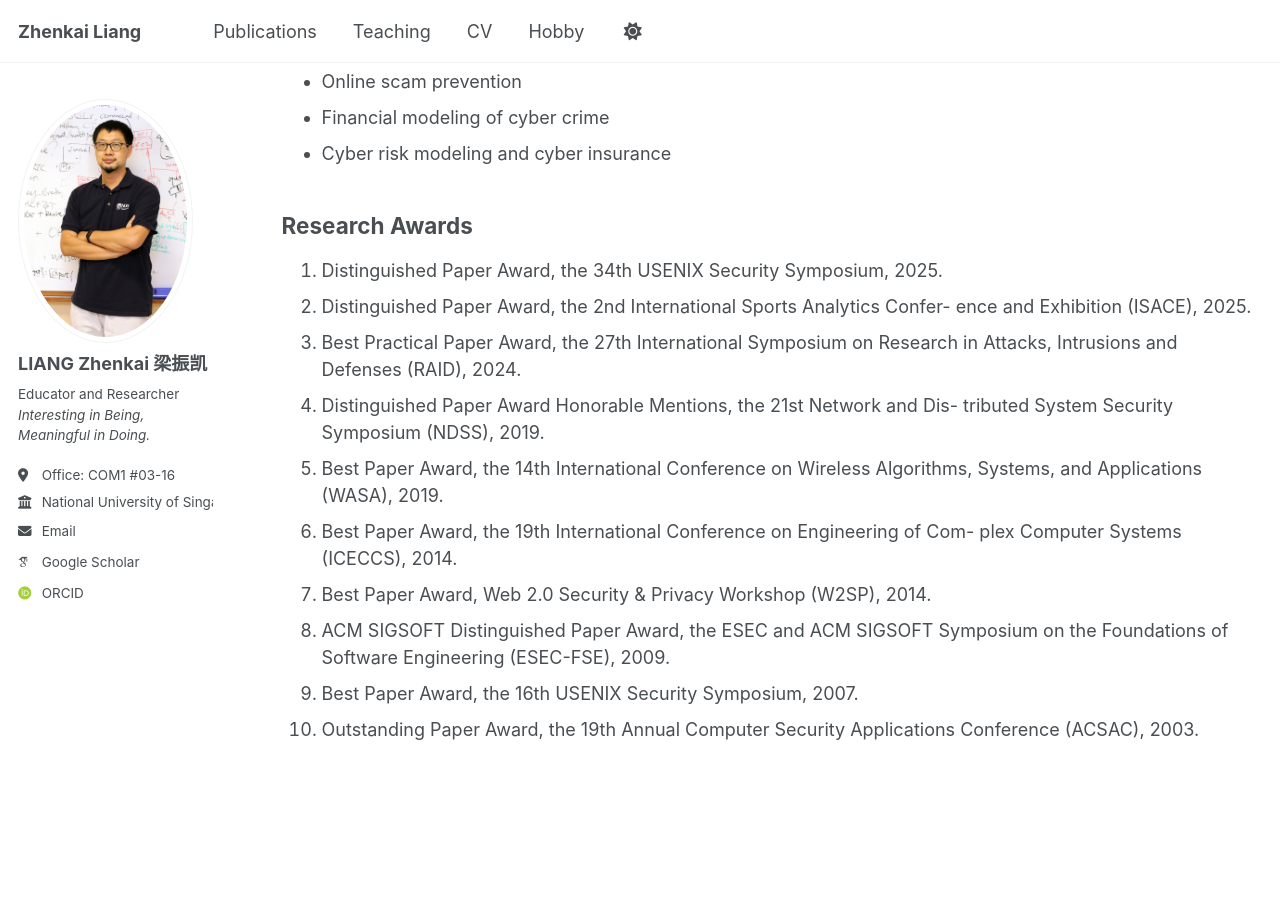
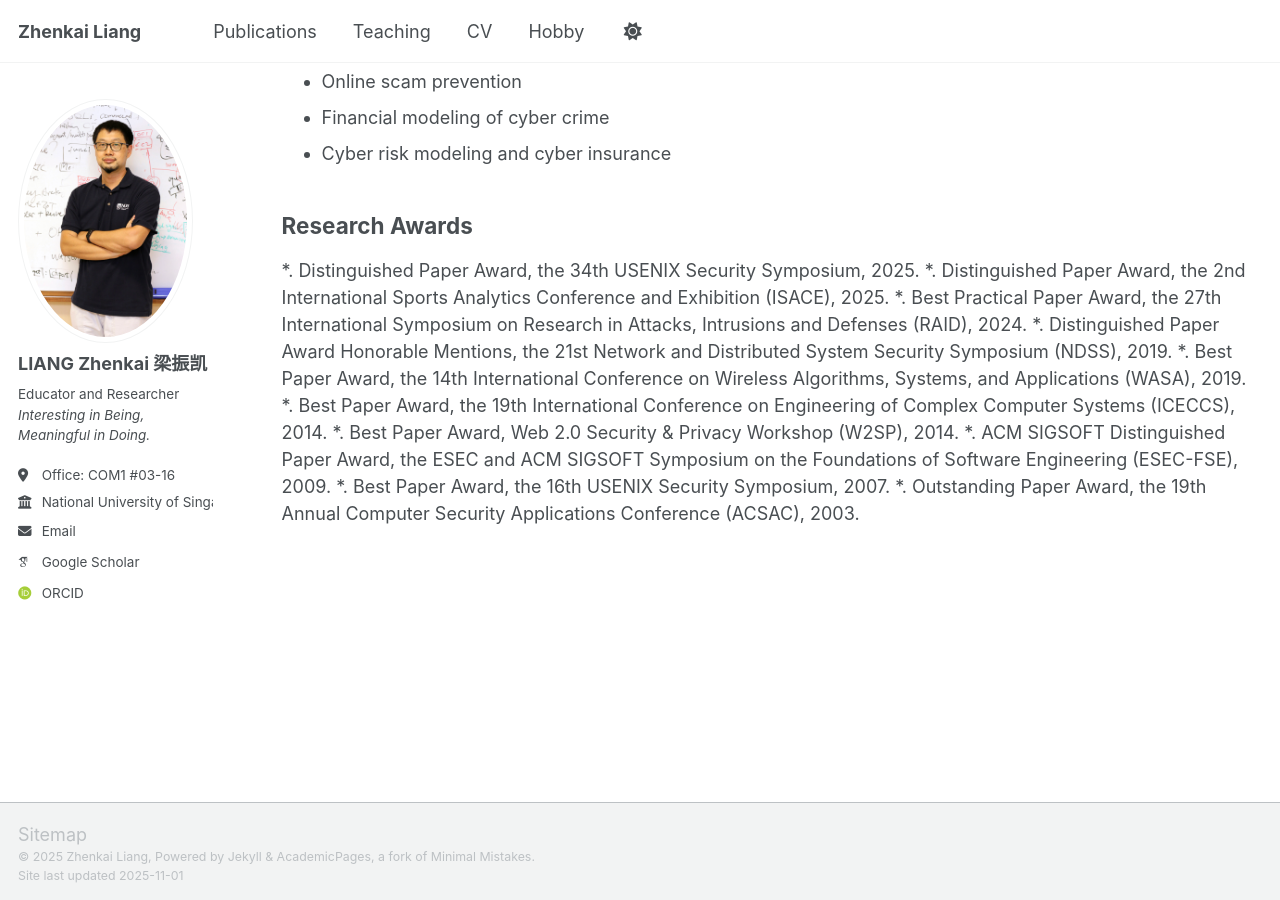
Before and after one commit to zhenkai-liang/zhenkai-liang.github.io, a Jekyll site: the page built from _pages/research.md, in a window 1280 px wide and 900 px high, scrolled down 964 px. Built offline with Jekyll 4.4.1, drawn with Linux system fonts in a browser that asks for light colours; some web fonts are replaced; a script that is not in the unit is left out.

Commit message:
Update research.md

```diff
--- a/_pages/research.md
+++ b/_pages/research.md
@@ -39,20 +39,13 @@ Project pages to be included from my group website.
 Research Awards
 ---------------
 
-1. Distinguished Paper Award, the 34th USENIX Security Symposium, 2025.
-1. Distinguished Paper Award, the 2nd International Sports Analytics Confer-
-ence and Exhibition (ISACE), 2025.
-1. Best Practical Paper Award, the 27th International Symposium on Research in
-Attacks, Intrusions and Defenses (RAID), 2024.
-1. Distinguished Paper Award Honorable Mentions, the 21st Network and Dis-
-tributed System Security Symposium (NDSS), 2019.
-1. Best Paper Award, the 14th International Conference on Wireless Algorithms,
-Systems, and Applications (WASA), 2019.
-1. Best Paper Award, the 19th International Conference on Engineering of Com-
-plex Computer Systems (ICECCS), 2014.
-1. Best Paper Award, Web 2.0 Security & Privacy Workshop (W2SP), 2014.
-1. ACM SIGSOFT Distinguished Paper Award, the ESEC and ACM SIGSOFT
-Symposium on the Foundations of Software Engineering (ESEC-FSE), 2009.
-1. Best Paper Award, the 16th USENIX Security Symposium, 2007.
-1. Outstanding Paper Award, the 19th Annual Computer Security Applications
-Conference (ACSAC), 2003.
+*. Distinguished Paper Award, the 34th USENIX Security Symposium, 2025.
+*. Distinguished Paper Award, the 2nd International Sports Analytics Conference and Exhibition (ISACE), 2025.
+*. Best Practical Paper Award, the 27th International Symposium on Research in Attacks, Intrusions and Defenses (RAID), 2024.
+*. Distinguished Paper Award Honorable Mentions, the 21st Network and Distributed System Security Symposium (NDSS), 2019.
+*. Best Paper Award, the 14th International Conference on Wireless Algorithms, Systems, and Applications (WASA), 2019.
+*. Best Paper Award, the 19th International Conference on Engineering of Complex Computer Systems (ICECCS), 2014.
+*. Best Paper Award, Web 2.0 Security & Privacy Workshop (W2SP), 2014.
+*. ACM SIGSOFT Distinguished Paper Award, the ESEC and ACM SIGSOFT Symposium on the Foundations of Software Engineering (ESEC-FSE), 2009.
+*. Best Paper Award, the 16th USENIX Security Symposium, 2007.
+*. Outstanding Paper Award, the 19th Annual Computer Security Applications Conference (ACSAC), 2003.
```
